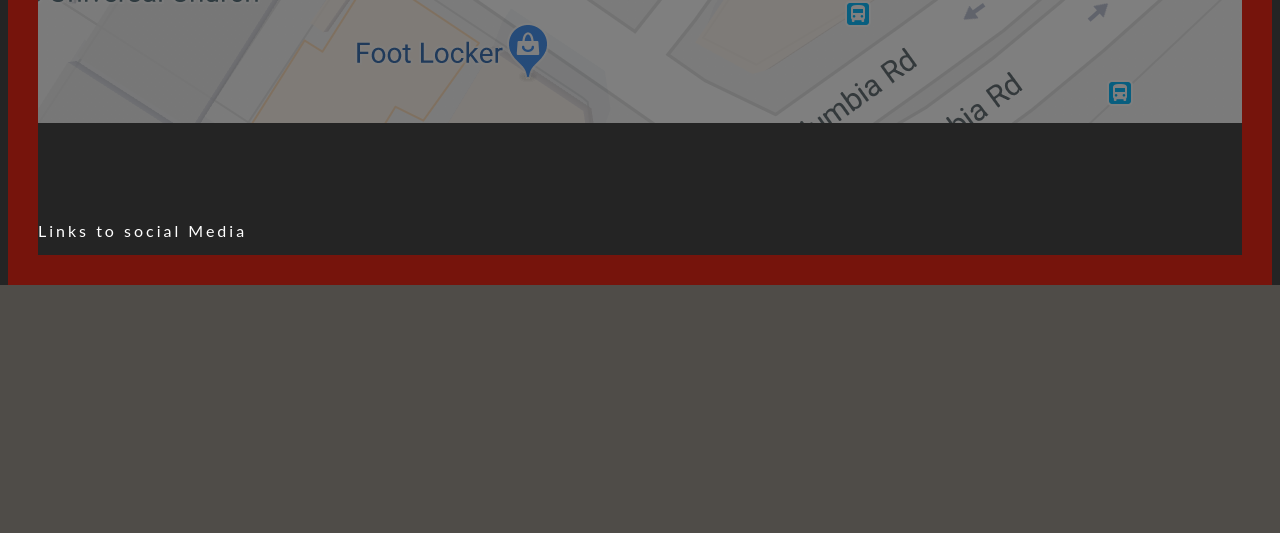
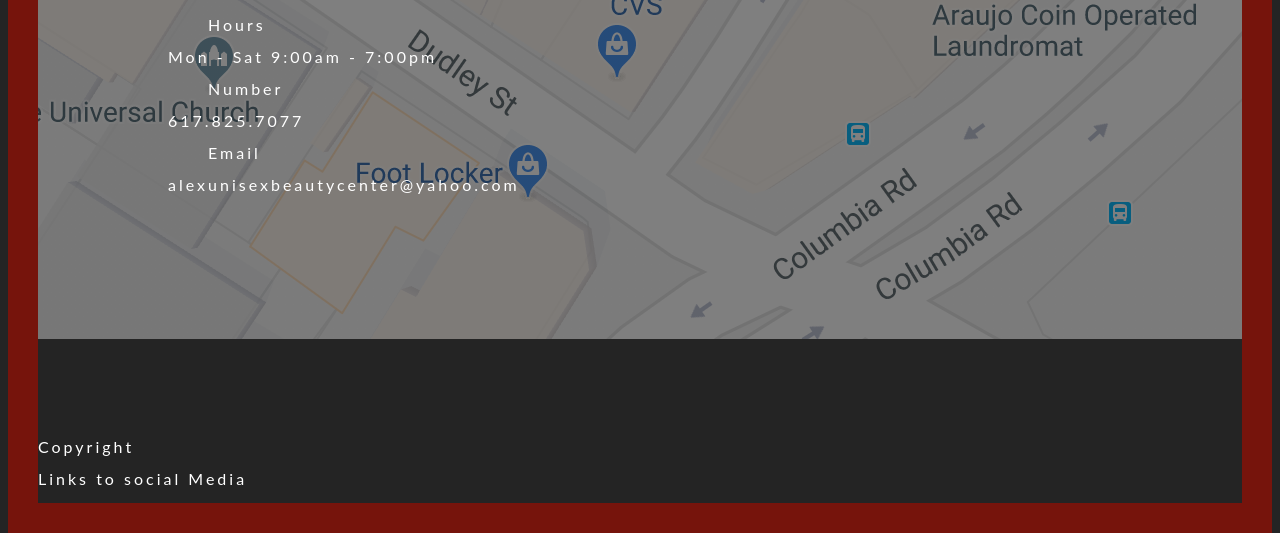
Before and after one commit to ArnoldPires/Alex-website, a PHP site: page / in a window 1280 px wide. Shown: the part 4650-5183 px from the top of the page. Before the commit the page ends 4935 px from the top, so only its background shows below. Run offline with PHP 8.4, Linux system fonts and the light colour scheme.

Commit message:
added a few things to contact section

```diff
--- a/static-site/css/main.css
+++ b/static-site/css/main.css
@@ -32,7 +32,7 @@ h2 {
   position: relative;
   bottom: 60px;
 }
-.Our-services, .barbershop, .beauty-salon, .products {
+.Our-services, .barbershop, .beauty-salon, .products, .contact {
   float: left;
   width: 100%;
 }
--- a/static-site/index.html
+++ b/static-site/index.html
@@ -136,11 +136,19 @@
     <footer>
       <section class="contact">
         <h2>Location</h2>
+        <div class="appointment-number-wrap">
+          <div class="appointment-number">
+            <span> To make an appointment please call 617 825-7077</span>
+        </div>
+      </div>
         <div class="contact-background-image">
           <iframe src="https://www.google.com/maps/embed?pb=!1m18!1m12!1m3!1d2950.1685665889026!2d-71.06690228443162!3d42.31760327918968!2m3!1f0!2f0!3f0!3m2!1i1024!2i768!4f13.1!3m3!1m2!1s0x89e37a4cfd04bd3f%3A0xf5daee17732f9fd0!2sAlex&#39;s+Unisex+Beauty+Center+Inc!5e0!3m2!1sen!2sus!4v1525380093629" width="600" height="450" frameborder="0" style="border:0" allowfullscreen></iframe>
           <ul>Hours</ul>
+            <p>Mon - Sat 9:00am - 7:00pm</p>
           <ul>Number</ul>
+            <p>617.825.7077</p>
           <ul>Email</ul>
+            <p>alexunisexbeautycenter@yahoo.com</p>
         </div>
         <div>
           <p>Copyright</p>
```
